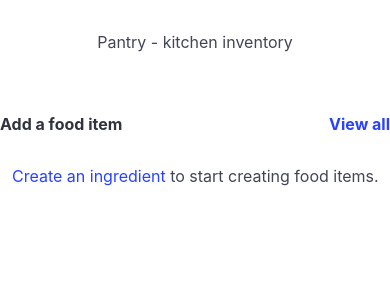
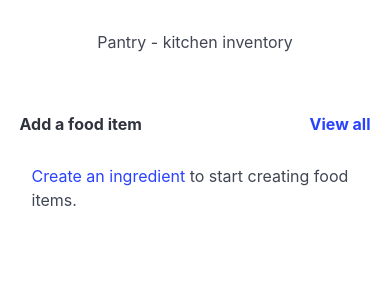
Before and after one commit to toastbun/satchel, a Django app: page /pantry/food_items/add in a window 390 px wide. Shown: the part 64-364 px from the top of the page. Run offline with Django 5.2, Linux system fonts and the light colour scheme; data that the repository does not hold is empty; some libraries are stand-ins or nearby versions.

Commit message:
adjust mobile css

```diff
--- a/base/static/base/css/base-styles.css
+++ b/base/static/base/css/base-styles.css
@@ -169,7 +169,7 @@ select, .select {
 }
 
 .page-content {
-    /* padding: 0px 12%; */
+    padding: 0px 5%;
     /* border: 1px dotted red; */
 }
 
```
